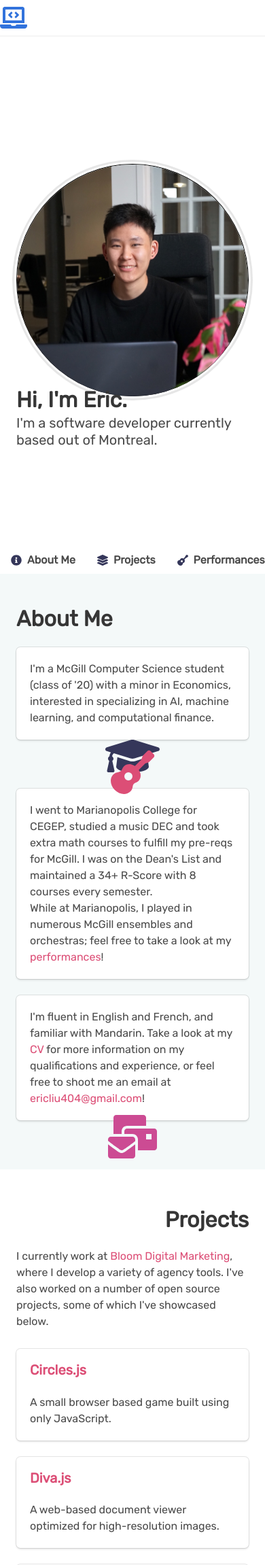
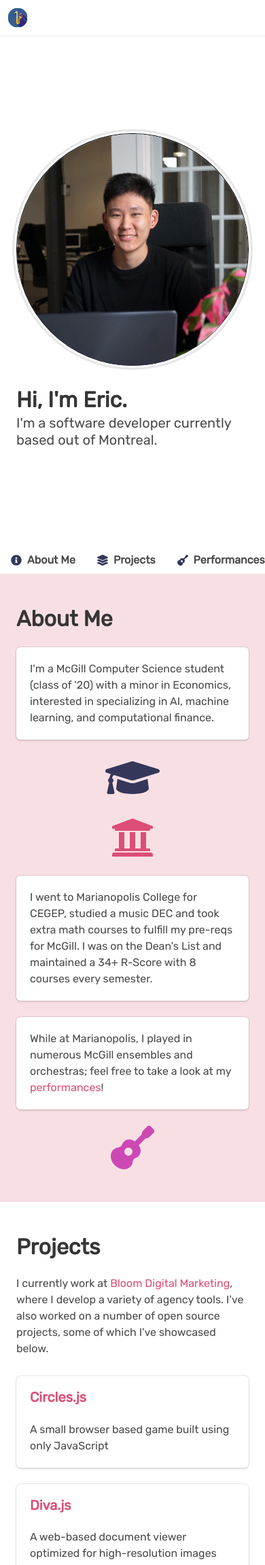
Before and after one commit to thegreatstockexchange/EricHanLiu.github.io, a PHP site: page / in a window 390 px wide. Shown: the top 2302 px of the page at 68% size. Run offline with PHP 8.4, Linux system fonts and the light colour scheme; some libraries are stand-ins or nearby versions.

Commit message:
Styles, bugfixes, responsiveness

```diff
--- a/assets/css/styles.css
+++ b/assets/css/styles.css
@@ -20,19 +20,6 @@ body {
     box-shadow: 0 0 0 3px hsl(0, 0%, 100%), 0 0 0 6px hsl(0, 0%, 90%);
 }
 
-#profileText {
-    position: absolute;
-    top: 50%;
-    transform: translateY(-50%);
-}
-
-.center-icon {
-    position: absolute;
-    top: 50%;
-    left: 50%;
-    transform: translateX(-50%) translateY(-50%);
-}
-
 a {
     color: #dc4e76;
 }
--- a/index.html
+++ b/index.html
@@ -8,6 +8,7 @@
     <link rel="stylesheet" href="/assets/css/styles.css">
     <link href="https://fonts.googleapis.com/css?family=Rubik&display=swap" rel="stylesheet">
     <link href="https://unpkg.com/aos@2.3.1/dist/aos.css" rel="stylesheet">
+    <link rel="shortcut icon" type="image/png" href="/assets/images/logo.png"/>
     <script defer src="https://cdnjs.cloudflare.com/ajax/libs/font-awesome/5.9.0/js/all.min.js"></script>
     <script defer src="/assets/js/scripts.js"></script>
     <script src="https://unpkg.com/aos@2.3.1/dist/aos.js"></script>
@@ -20,7 +21,7 @@
             <div class="container">
                 <div class="navbar-brand">
                     <a class="navbar-item" href="/">
-                        <div class="icon"><i class="fas fa-laptop-code fa-2x"></i></div>
+                        <img src="/assets/images/logo.png">
                     </a>
                 </div>
                 <div class="navbar-menu">
@@ -42,19 +43,21 @@
         <div class="container">
             <div class="columns is-centered">
                 <div class="column is-half">
-                    <div class="columns">
+                    <div class="columns is-vcentered">
                         <div class="column is-one-third">
                             <div class="has-text-centered">
                                 <img src="/assets/images/eric_profile.jpg" alt="Profile" id="profileImage"
                                      data-aos="zoom-in" data-aos-delay="500" data-aos-duration="800">
                             </div>
                         </div>
-                        <div class="column is-two-thirds" style="position: relative;">
+                        <div class="column is-two-thirds">
                             <div id="profileText">
-                                <h1 class="title is-3" data-aos="fade-right" data-aos-delay="500" data-aos-duration="800">
+                                <h1 class="title is-3" data-aos="fade-right" data-aos-delay="500"
+                                    data-aos-duration="800">
                                     Hi, I'm Eric.
                                 </h1>
-                                <h2 class="subtitle is-5" data-aos="fade-right" data-aos-duration="1000" data-aos-delay="500">
+                                <h2 class="subtitle is-5" data-aos="fade-right" data-aos-duration="1000"
+                                    data-aos-delay="500">
                                     I'm a software developer currently based out of Montreal.
                                 </h2>
                             </div>
@@ -85,15 +88,15 @@
         </nav>
     </div>
 </div>
-<div class="hero is-fullheight" id="aboutMe" style="background-color: #F4F9F9;">
+<div class="hero is-fullheight" id="aboutMe" style="background-color: #f8dfe4;">
     <div class="hero-body">
         <div class="container">
             <div class="columns">
                 <div class="column is-8 is-offset-2">
-                    <h1 class="title is-3" data-aos="fade-right">
+                    <h1 class="title is-3" data-aos="zoom-in">
                         About Me
                     </h1>
-                    <div class="columns" data-aos="fade-left">
+                    <div class="columns is-vcentered" data-aos="fade-left">
                         <div class="column is-9">
                             <div class="box">
                                 <p>
@@ -103,13 +106,13 @@
                                 </p>
                             </div>
                         </div>
-                        <div class="column is-3" style="position: relative;">
-                            <i class="fas fa-graduation-cap fa-4x center-icon" style="color: #35375a;"></i>
+                        <div class="column is-3 has-text-centered">
+                            <i class="fas fa-graduation-cap fa-4x" style="color: #35375a;"></i>
                         </div>
                     </div>
-                    <div class="columns" data-aos="fade-right">
-                        <div class="column is-3" style="position: relative;">
-                            <i class="fas fa-guitar fa-4x center-icon" style="color: #dc4e76;"></i>
+                    <div class="columns is-vcentered" data-aos="fade-right">
+                        <div class="column is-3 has-text-centered">
+                            <i class="fas fa-university fa-4x" style="color: #dc4e76;"></i>
                         </div>
                         <div class="column is-9">
                             <div class="box">
@@ -118,6 +121,12 @@
                                     extra math courses to fulfill my pre-reqs for McGill. I was on the Dean's List and
                                     maintained a 34+ R-Score with 8 courses every semester.
                                 </p>
+                            </div>
+                        </div>
+                    </div>
+                    <div class="columns is-vcentered" data-aos="fade-left">
+                        <div class="column is-9">
+                            <div class="box">
                                 <p>
                                     While at Marianopolis, I played
                                     in numerous McGill ensembles and orchestras; feel free to take a look at my
@@ -125,20 +134,8 @@
                                 </p>
                             </div>
                         </div>
-                    </div>
-                    <div class="columns" data-aos="fade-left">
-                        <div class="column is-9">
-                            <div class="box">
-                                <p>
-                                    I'm fluent in English and French, and familiar with
-                                    Mandarin. Take a look at my <a href="/assets/cv/index.html" target="_blank">CV</a> for
-                                    more information on my qualifications and experience, or feel free to shoot me an
-                                    email at <a>ericliu404@gmail.com</a>!
-                                </p>
-                            </div>
-                        </div>
-                        <div class="column is-3" style="position: relative;">
-                            <i class="fas fa-mail-bulk fa-4x center-icon" style="color: #cc4b93;"></i>
+                        <div class="column is-3 has-text-centered">
+                            <i class="fas fa-guitar fa-4x" style="color: #cc49b3;"></i>
                         </div>
                     </div>
                 </div>
@@ -151,7 +148,7 @@
         <div class="container">
             <div class="columns">
                 <div class="column is-8 is-offset-2">
-                    <h1 class="title is-3" data-aos="fade-left" style="text-align: right;">
+                    <h1 class="title is-3" data-aos="zoom-in">
                         Projects
                     </h1>
                     <p data-aos="fade-right">
@@ -159,13 +156,13 @@
                         Marketing</a>, where I develop a variety of agency tools. I've also worked on a number of open
                         source projects, some of which I've showcased below.
                     </p>
-                    <div class="columns is-multiline" data-aos="fade-left" style="margin-top: 1em;">
+                    <div class="columns is-multiline is-vcentered" data-aos="fade-left" style="margin-top: 1em;">
                         <div class="column is-4">
                             <div class="box">
                                 <h5 class="title is-5">
                                     <a href="/circles.js" target="_blank">Circles.js</a>
                                 </h5>
-                                <p>A small browser based game built using only JavaScript.</p>
+                                <p>A small browser based game built using only JavaScript</p>
                             </div>
                         </div>
                         <div class="column is-4">
@@ -176,7 +173,7 @@
                                     </a>
                                 </h5>
                                 <p>
-                                    A web-based document viewer optimized for high-resolution images.
+                                    A web-based document viewer optimized for high-resolution images
                                 </p>
                             </div>
                         </div>
@@ -187,24 +184,49 @@
                                         IIIF v3.0 AV Player
                                     </a>
                                 </h5>
-                                <p>A IIIF v3.0 compatible A/V score-synced media player.</p>
+                                <p>A IIIF v3.0 compatible A/V score-synced media player</p>
                             </div>
                         </div>
+                        <div class="column is-4">
+                            <div class="box">
+                                <h5 class="title is-5">
+                                    <a href="https://github.com/EricHanLiu/quotes" target="_blank">
+                                        Quotes
+                                    </a>
+                                </h5>
+                                <p>A Python script to display inspirational Twitter quotes on your monitor</p>
+                            </div>
+                        </div>
+                        <div class="column is-4">
+                            <div class="box">
+                                <h5 class="title is-5">
+                                    <a href="https://github.com/EricHanLiu/twelve-tone-scale" target="_blank">
+                                        TTS
+                                    </a>
+                                </h5>
+                                <p>A Python script to generate and manipulate
+                                    <a href="https://en.wikipedia.org/wiki/Twelve-tone_technique">twelve-tone scales</a>
+                                </p>
+                            </div>
+                        </div>
+                        <div class="column is-4 has-text-centered">
+                            <a href="https://github.com/EricHanLiu" target="_blank">
+                                <div class="icon"><i class="fab fa-github fa-4x"></i></div>
+                                <p>More of my projects can be found on my GitHub</p>
+                            </a>
+                        </div>
                     </div>
-                    <p data-aos="fade-right">
-                        More of my projects can be found on my <a href="https://github.com/EricHanLiu">GitHub</a>.
-                    </p>
                 </div>
             </div>
         </div>
     </div>
 </div>
-<div class="hero is-fullheight" id="performances" style="background-color: #FFE6E6;">
+<div class="hero is-fullheight" id="performances">
     <div class="hero-body">
         <div class="container">
             <div class="columns">
                 <div class="column is-8 is-offset-2">
-                    <h1 class="title is-3" data-aos="fade-right">
+                    <h1 class="title is-3" data-aos="zoom-in">
                         Performances
                     </h1>
                     <p data-aos="fade-right">I've developed an extensive portfolio of professional
@@ -223,7 +245,8 @@
                         <div class="column is-6">
                             <div class="box">
                                 <h5 class="title is-5">
-                                    <a href="https://www.youtube.com/watch?v=EQT3tDs1NY4&feature=youtu.be" target="_blank">
+                                    <a href="https://www.youtube.com/watch?v=EQT3tDs1NY4&feature=youtu.be"
+                                       target="_blank">
                                         Bonneau - Caprice
                                     </a>
                                 </h5>
@@ -233,7 +256,8 @@
                         <div class="column is-6">
                             <div class="box">
                                 <h5 class="title is-5">
-                                    <a href="https://www.dropbox.com/s/71s6zont44fw8aa/McGill%20sax%20studio%202016-11-6_Eric.mov?usg=AFQjCNEzSg_cOWKf3wsokROj1V6LonHmzQ&source=gmail&dl%3D0=&ust=1481423457482000" target="_blank">
+                                    <a href="https://www.dropbox.com/s/71s6zont44fw8aa/McGill%20sax%20studio%202016-11-6_Eric.mov?usg=AFQjCNEzSg_cOWKf3wsokROj1V6LonHmzQ&source=gmail&dl%3D0=&ust=1481423457482000"
+                                       target="_blank">
                                         Glazunov - Concerto
                                     </a>
                                 </h5>
```
Also changed, not shown: assets/css/bulma-pageloader.min.css (added), assets/images/logo.jpg (deleted), assets/images/logo.png (added).
